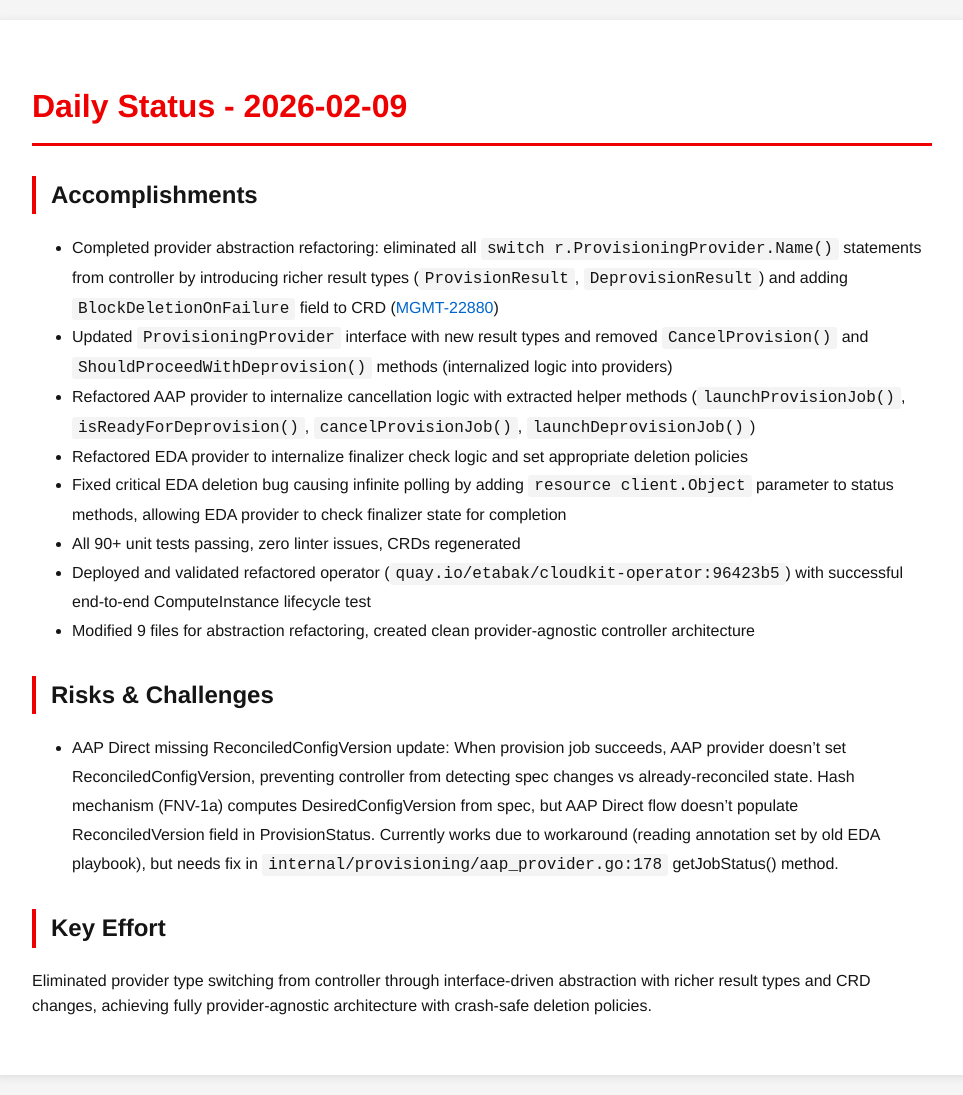
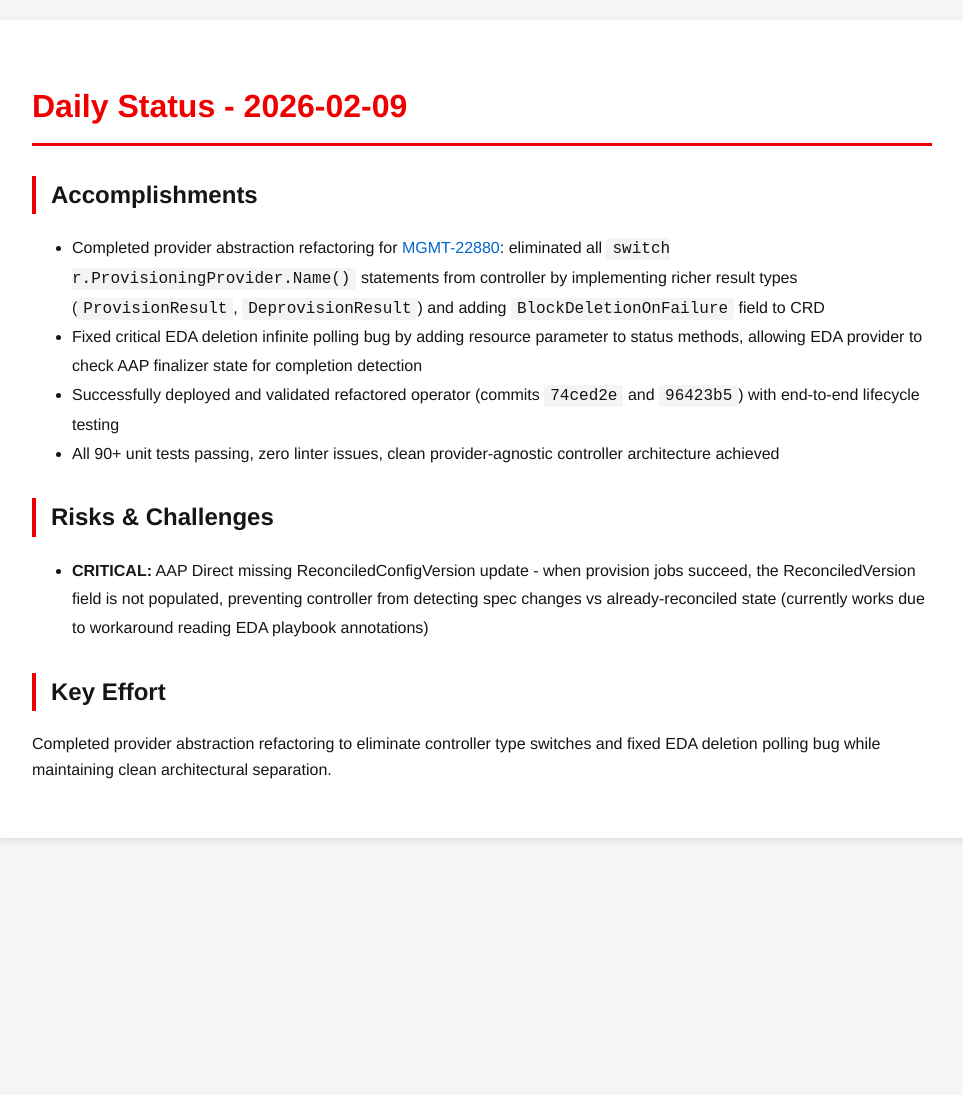
Before and after one commit to tzvatot/daily-status, a Jekyll site: the page built from 2026-02-09.md, in a window 1280 px wide. Shown: the whole page, without its empty margins (158-1121 px from the left). Built offline with Jekyll 4.4.1, drawn with Linux system fonts in a browser that asks for light colours; after the commit the page ends 900 px from its top, so only the background shows below that.

Commit message:
Daily status update - 2026-02-09

```diff
--- a/2026-02-09.md
+++ b/2026-02-09.md
@@ -7,17 +7,13 @@ date: 2026-02-09
 # Daily Status - 2026-02-09
 
 ## Accomplishments
-- Completed provider abstraction refactoring: eliminated all `switch r.ProvisioningProvider.Name()` statements from controller by introducing richer result types (`ProvisionResult`, `DeprovisionResult`) and adding `BlockDeletionOnFailure` field to CRD ([MGMT-22880](https://issues.redhat.com/browse/MGMT-22880))
-- Updated `ProvisioningProvider` interface with new result types and removed `CancelProvision()` and `ShouldProceedWithDeprovision()` methods (internalized logic into providers)
-- Refactored AAP provider to internalize cancellation logic with extracted helper methods (`launchProvisionJob()`, `isReadyForDeprovision()`, `cancelProvisionJob()`, `launchDeprovisionJob()`)
-- Refactored EDA provider to internalize finalizer check logic and set appropriate deletion policies
-- Fixed critical EDA deletion bug causing infinite polling by adding `resource client.Object` parameter to status methods, allowing EDA provider to check finalizer state for completion
-- All 90+ unit tests passing, zero linter issues, CRDs regenerated
-- Deployed and validated refactored operator (`quay.io/etabak/cloudkit-operator:96423b5`) with successful end-to-end ComputeInstance lifecycle test
-- Modified 9 files for abstraction refactoring, created clean provider-agnostic controller architecture
+- Completed provider abstraction refactoring for [MGMT-22880](https://issues.redhat.com/browse/MGMT-22880): eliminated all `switch r.ProvisioningProvider.Name()` statements from controller by implementing richer result types (`ProvisionResult`, `DeprovisionResult`) and adding `BlockDeletionOnFailure` field to CRD
+- Fixed critical EDA deletion infinite polling bug by adding resource parameter to status methods, allowing EDA provider to check AAP finalizer state for completion detection
+- Successfully deployed and validated refactored operator (commits `74ced2e` and `96423b5`) with end-to-end lifecycle testing
+- All 90+ unit tests passing, zero linter issues, clean provider-agnostic controller architecture achieved
 
 ## Risks & Challenges
-- AAP Direct missing ReconciledConfigVersion update: When provision job succeeds, AAP provider doesn't set ReconciledConfigVersion, preventing controller from detecting spec changes vs already-reconciled state. Hash mechanism (FNV-1a) computes DesiredConfigVersion from spec, but AAP Direct flow doesn't populate ReconciledVersion field in ProvisionStatus. Currently works due to workaround (reading annotation set by old EDA playbook), but needs fix in `internal/provisioning/aap_provider.go:178` getJobStatus() method.
+- **CRITICAL:** AAP Direct missing ReconciledConfigVersion update - when provision jobs succeed, the ReconciledVersion field is not populated, preventing controller from detecting spec changes vs already-reconciled state (currently works due to workaround reading EDA playbook annotations)
 
 ## Key Effort
-Eliminated provider type switching from controller through interface-driven abstraction with richer result types and CRD changes, achieving fully provider-agnostic architecture with crash-safe deletion policies.
+Completed provider abstraction refactoring to eliminate controller type switches and fixed EDA deletion polling bug while maintaining clean architectural separation.
```
